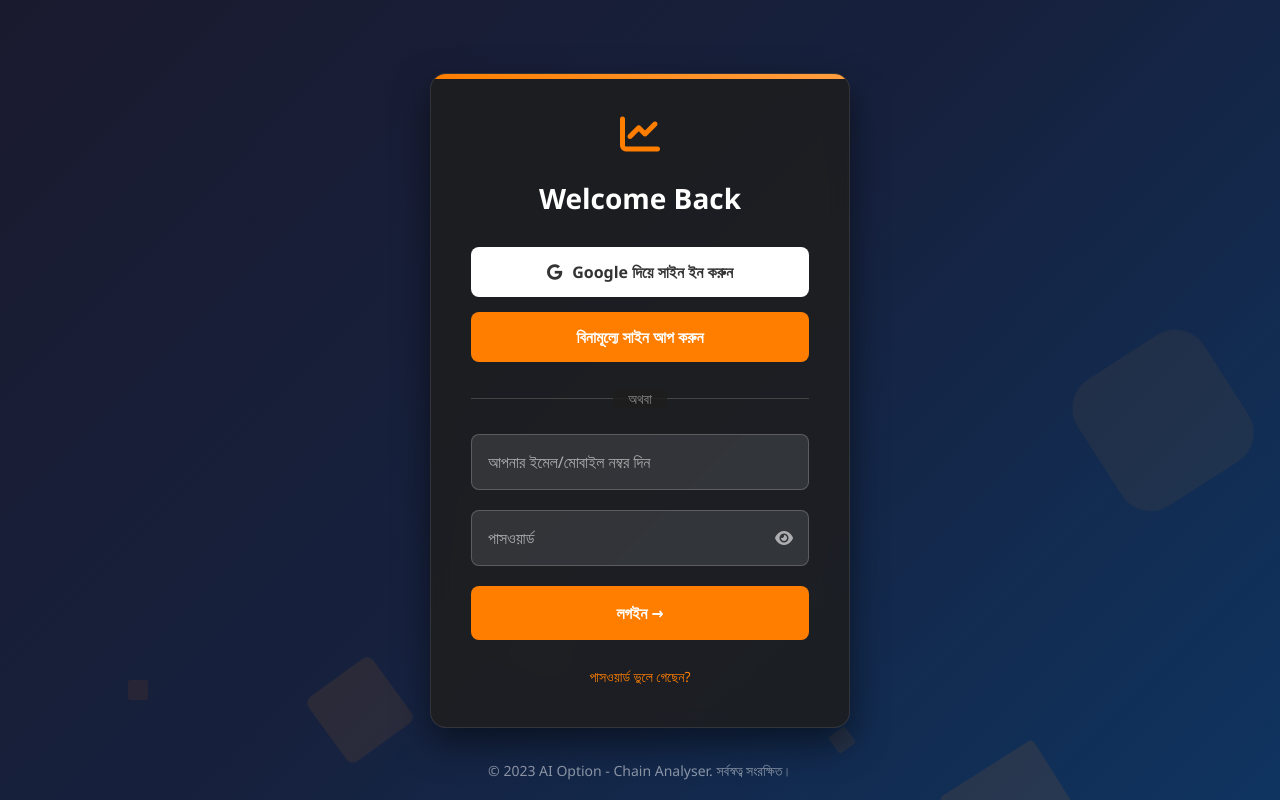
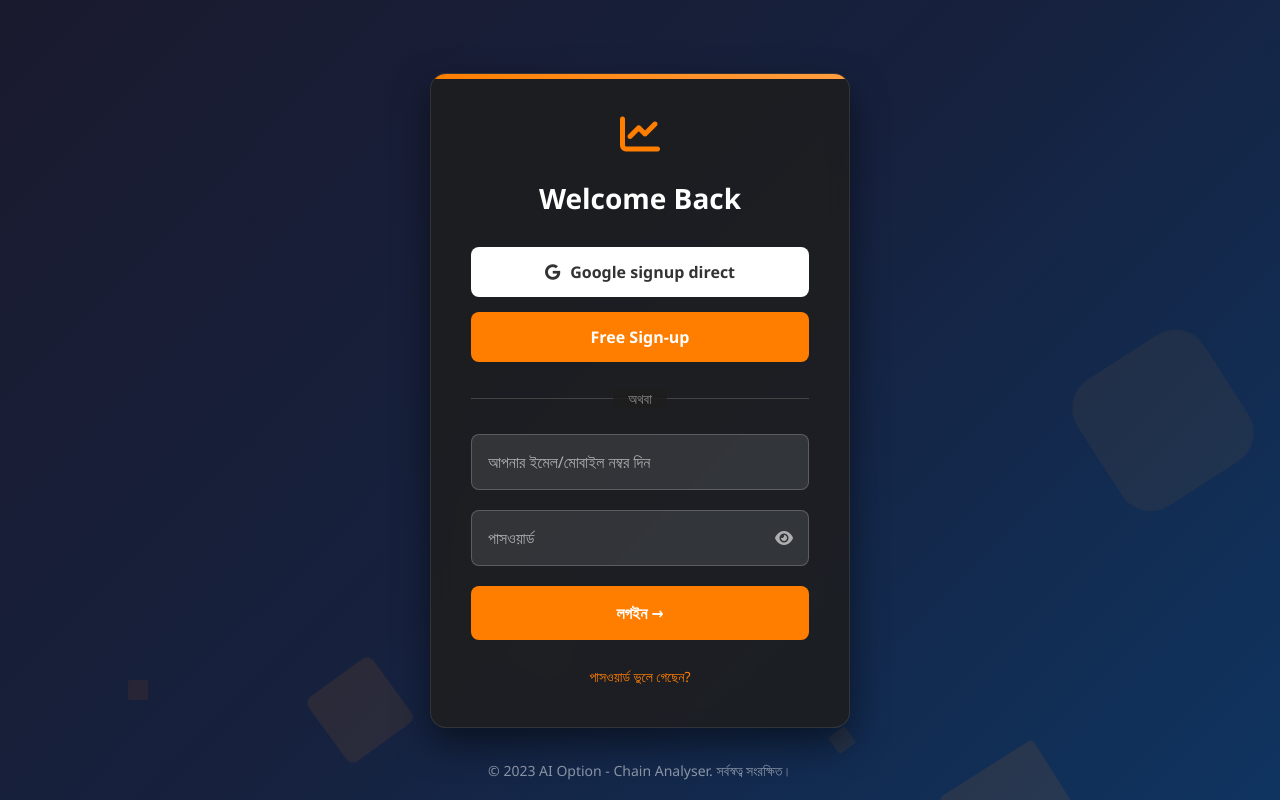
Before and after one commit to askahldr-source/perfectmedicine, a plain HTML site: page index.html in a window 1280 px wide. Drawn offline with Linux system fonts and the light colour scheme.

Commit message:
Update index.html

```diff
--- a/index.html
+++ b/index.html
@@ -424,10 +424,10 @@
         <div class="social-login">
             <button class="btn btn-google" id="googleSignIn">
                 <i class="fab fa-google"></i>
-                Google দিয়ে সাইন ইন করুন
+                Google signup direct
             </button>
             <button class="btn btn-signup" id="signUp">
-                বিনামূল্যে সাইন আপ করুন
+                Free Sign-up
             </button>
         </div>
 
```
